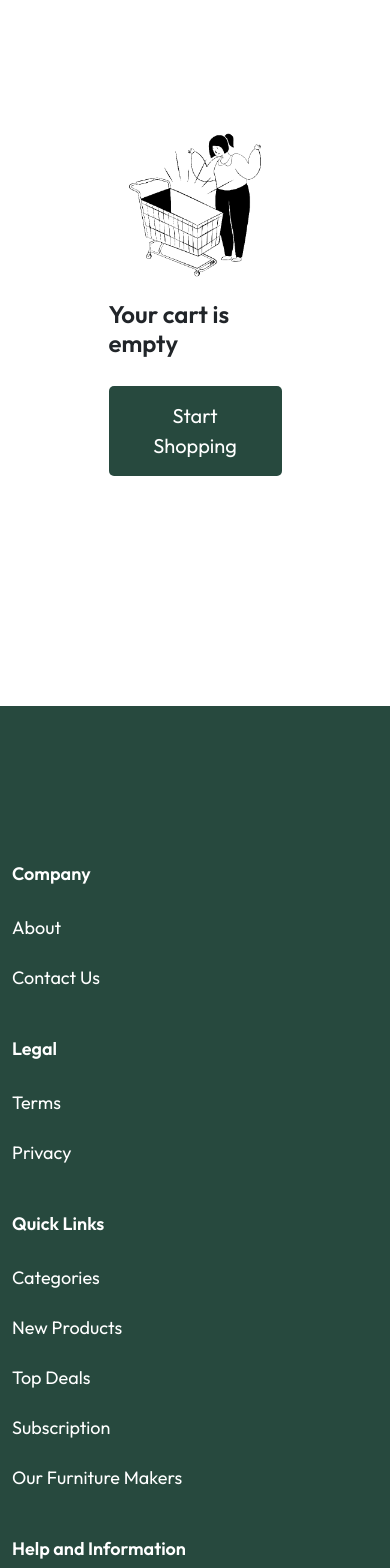
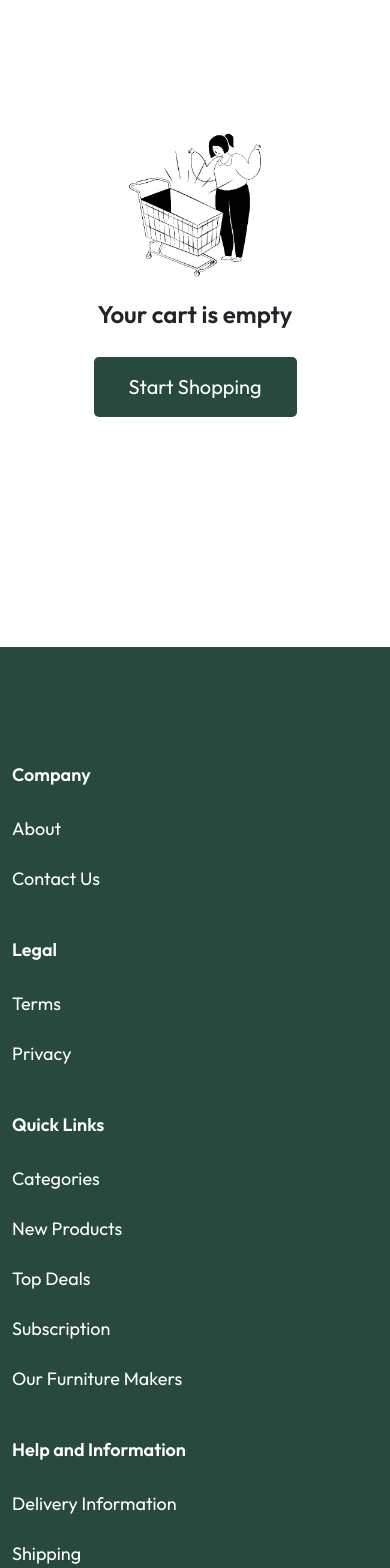
Before and after one commit to Ayodejioladimeji/dEkOR, a Next.js app: page /cart in a window 390 px wide. Shown: the part 140-1708 px from the top of the page. Built offline with nearby package versions, Linux system fonts and the light colour scheme.

Commit message:
implemente footer responsiveness along side cart

```diff
--- a/src/styles/components/__footer.scss
+++ b/src/styles/components/__footer.scss
@@ -2,6 +2,10 @@ footer {
   background: $primary-color;
   padding-top: 90px;
   padding-bottom: 20px;
+
+  @media (max-width: 767px) {
+    padding-top: 50px;
+  }
 
   .footer-middle {
     margin-bottom: 100px;
@@ -58,19 +62,22 @@ footer {
 
   .footer-bottom {
     padding: 20px 0;
-    display:flex;
-    justify-content:center;
+    display: flex;
+    justify-content: center;
 
-    .logo-box{
-      height:130px;
-      width:130px;
-      border-radius:50%;
-      border:2px solid $white;
-      display:flex;
-      align-items:center;
+    .logo-box {
+      height: 130px;
+      width: 130px;
+      border-radius: 50%;
+      border: 2px solid $white;
+      display: flex;
+      align-items: center;
       justify-content: center;
+
+      @media (max-width: 767px) {
+        height: 110px;
+        width: 110px;
+      }
     }
-
-
   }
 }
--- a/src/styles/pages/__cart.scss
+++ b/src/styles/pages/__cart.scss
@@ -141,6 +141,7 @@
     border-radius: 10px;
     padding: 150px 10px;
     width: 100%;
+    text-align: center;
 
     .cart-empty {
       display: flex;
@@ -149,6 +150,10 @@
       flex-direction: column;
       width: 50%;
       margin: 0 auto;
+
+      @media (max-width: 767px) {
+        width: 100%;
+      }
 
       .image-box {
         height: 150px;
```
